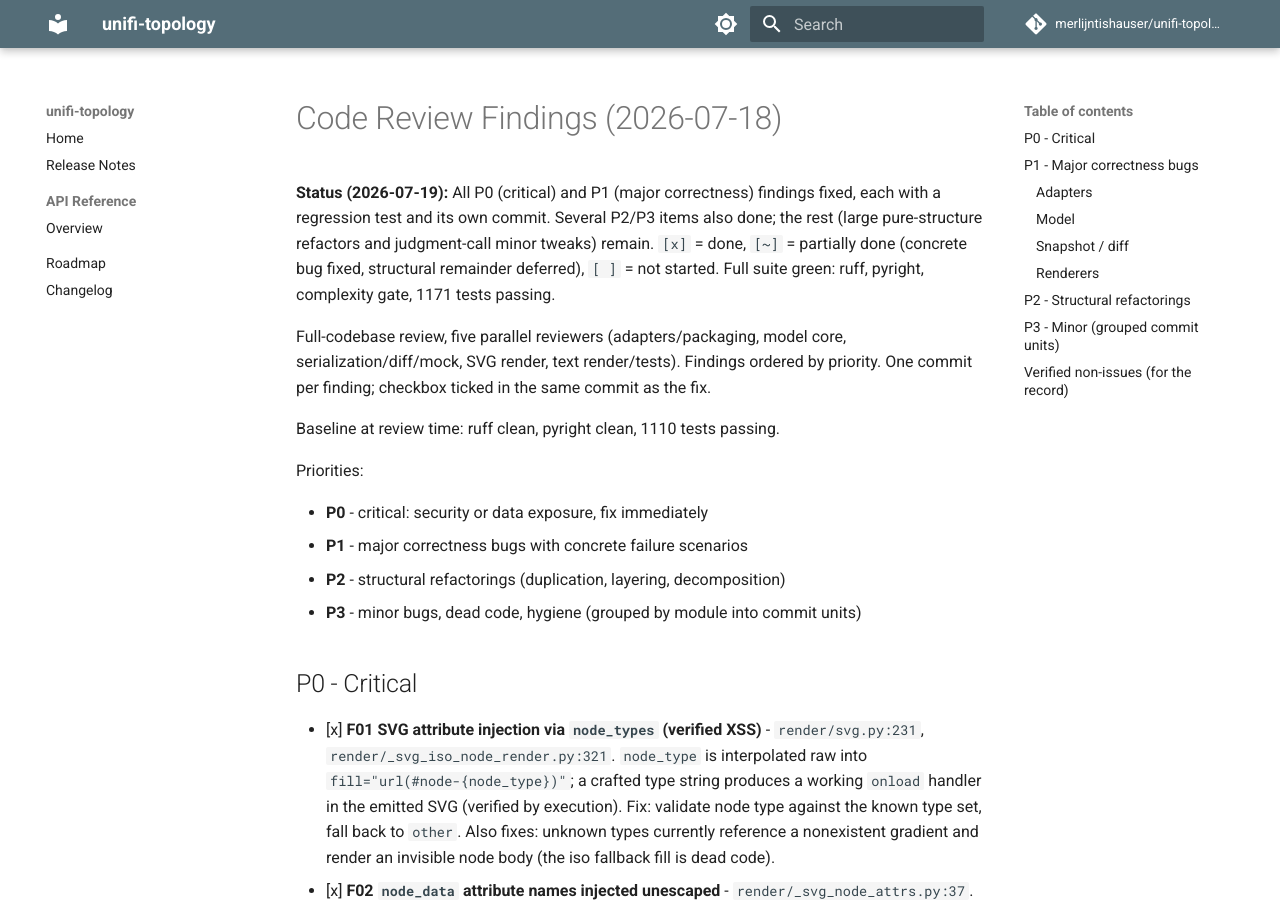
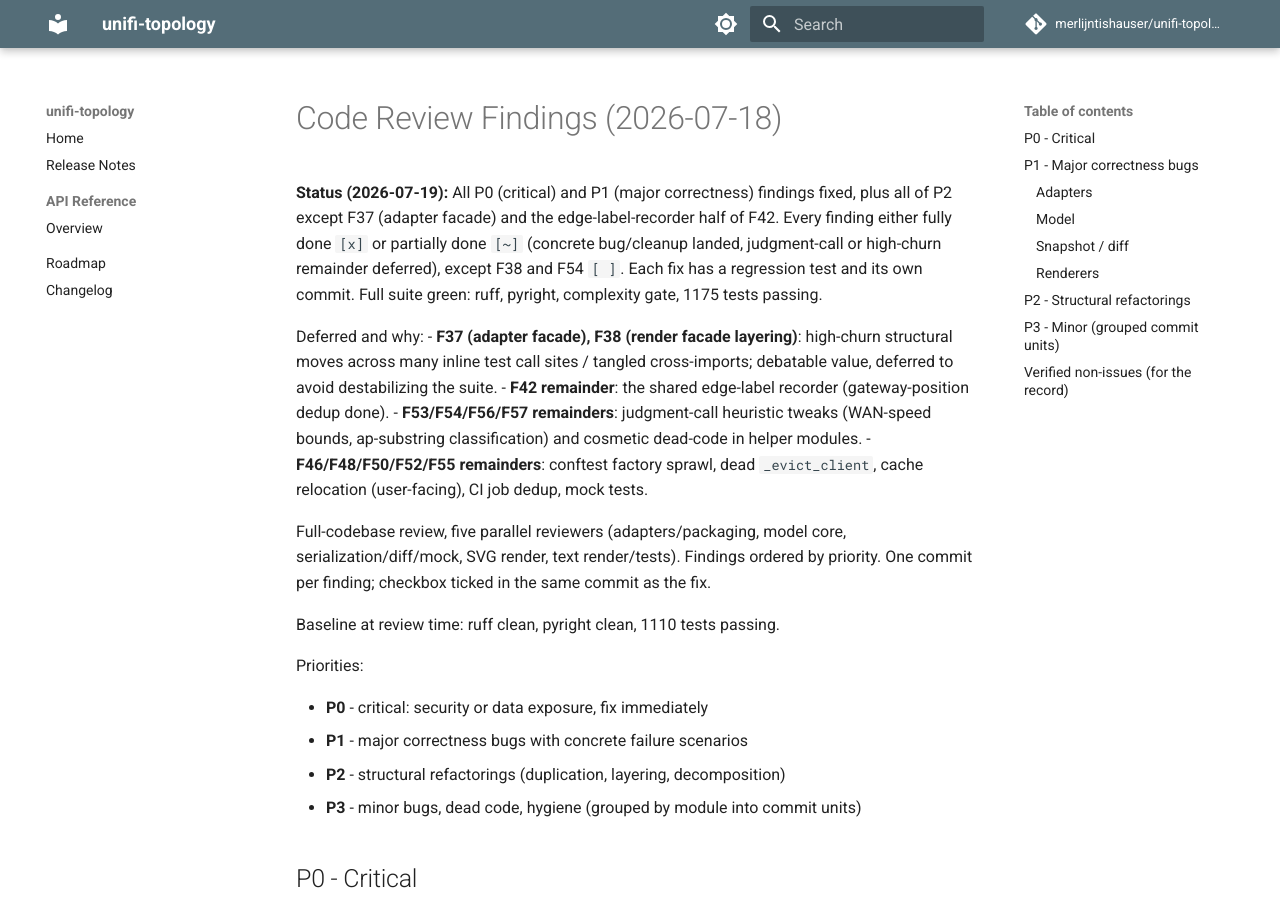
Before and after one commit to merlijntishauser/unifi-topology, an MkDocs documentation site: the page built from docs/code-review-2026-07.md, in a window 1280 px wide and 900 px high. Built offline with MkDocs 1.6.1 and Material for MkDocs 9.7.7, drawn with Linux system fonts in a browser that asks for light colours; comment, search, counter and statistics services are not loaded.

Commit message:
Update code review findings status after P2 refactors

```diff
--- a/docs/code-review-2026-07.md
+++ b/docs/code-review-2026-07.md
@@ -1,11 +1,21 @@
 # Code Review Findings (2026-07-18)
 
 **Status (2026-07-19):** All P0 (critical) and P1 (major correctness) findings
-fixed, each with a regression test and its own commit. Several P2/P3 items also
-done; the rest (large pure-structure refactors and judgment-call minor tweaks)
-remain. `[x]` = done, `[~]` = partially done (concrete bug fixed, structural
-remainder deferred), `[ ]` = not started. Full suite green: ruff, pyright,
-complexity gate, 1171 tests passing.
+fixed, plus all of P2 except F37 (adapter facade) and the edge-label-recorder
+half of F42. Every finding either fully done `[x]` or partially done `[~]`
+(concrete bug/cleanup landed, judgment-call or high-churn remainder deferred),
+except F38 and F54 `[ ]`. Each fix has a regression test and its own commit.
+Full suite green: ruff, pyright, complexity gate, 1175 tests passing.
+
+Deferred and why:
+- **F37 (adapter facade), F38 (render facade layering)**: high-churn structural
+  moves across many inline test call sites / tangled cross-imports; debatable
+  value, deferred to avoid destabilizing the suite.
+- **F42 remainder**: the shared edge-label recorder (gateway-position dedup done).
+- **F53/F54/F56/F57 remainders**: judgment-call heuristic tweaks (WAN-speed
+  bounds, ap-substring classification) and cosmetic dead-code in helper modules.
+- **F46/F48/F50/F52/F55 remainders**: conftest factory sprawl, dead
+  `_evict_client`, cache relocation (user-facing), CI job dedup, mock tests.
 
 Full-codebase review, five parallel reviewers (adapters/packaging, model core,
 serialization/diff/mock, SVG render, text render/tests). Findings ordered by
```
